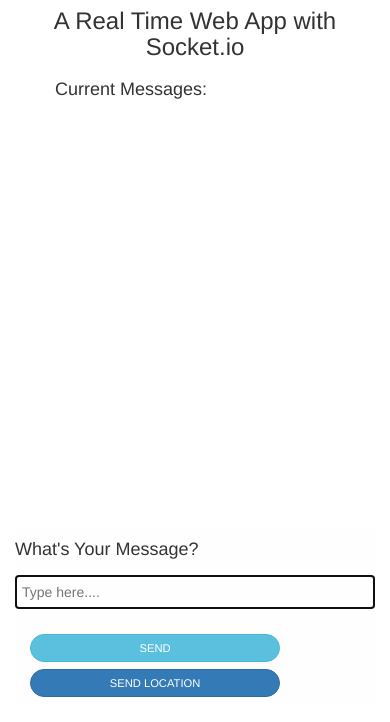
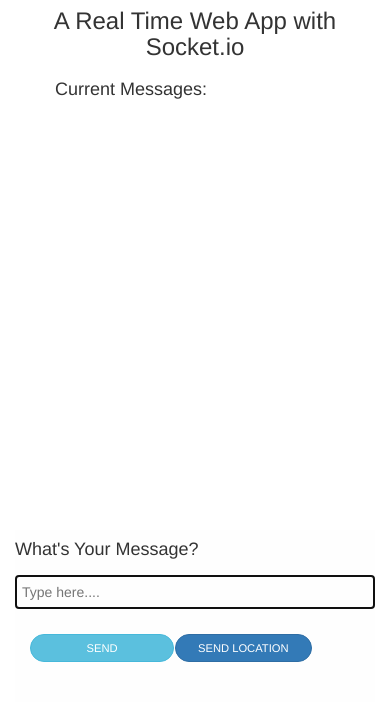
Before and after one commit to afide26/section-9-complete-nodejs-course, a website: page public/index.html in a window 390 px wide. Shown: the part 178-900 px from the top of the page. Drawn offline with nearby package versions, Linux system fonts and the light colour scheme; no server answers.

Commit message:
Fix button sizes for mobile

```diff
--- a/public/css/styles.css
+++ b/public/css/styles.css
@@ -40,9 +40,12 @@
   letter-spacing: 1.2px;
 }
 
-#send-location,
+.responsive-width{
+  font-size: 3vw;
+}
+
 #send-message{
-  display: block;
+  display: inline-block;
   width: 15%;
 }
 
@@ -60,6 +63,7 @@
 }
 
 #send-location{
+  display:inline-block;
   width: 15%;
   position: absolute;
   bottom: 15px ;
@@ -101,16 +105,20 @@
 
 
   #send-message{
-    display: inline-block;
-    width: 250px;
-    margin: 25px 15px;
+    /*display: inline-block;*/
+    width: 40%;
+    margin: 25px 10px 25px 15px;
     text-align: center;
   }
 
   #send-location{
-    display: inline-block;
-    width: 250px;
-    margin:10px 15px;
+    /*display: block;*/
+    position: absolute;
+    bottom: 50px;
+    left: 130px;
+    float:left;
+    width: 35%;
+    margin:10px 45px;
   }
 
   input[name="message"]{
@@ -125,4 +133,7 @@
     display:block;
     position: relative;
   }
-}
+
+  .responsive-width{
+    font-size: 3vw;
+  }
--- a/public/index.html
+++ b/public/index.html
@@ -25,10 +25,10 @@
             <label for="message"><h4>What's Your Message?</h4></label>
             <br/>
             <input type="text" name="message" autofocus autocomplete="off"placeholder="Type here...." type="text" ></input>
-            <button id="send-message" type="submit" class="btn btn-sm btn-info">Send</button>
+            <button id="send-message" type="submit" class="responsive-width btn btn-sm btn-info">Send</button>
             </div>
         </form>
-            <button id="send-location" type="submit" class="btn btn-sm btn-primary">Send Location</button>
+            <button id="send-location" type="submit" class="btn responsive-width btn-sm btn-primary">Send Location</button>
       </div>
     </div>
   </div>
```
